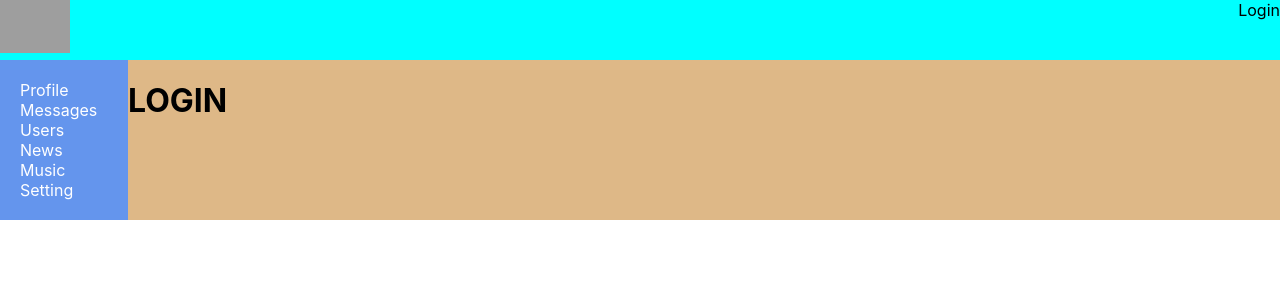
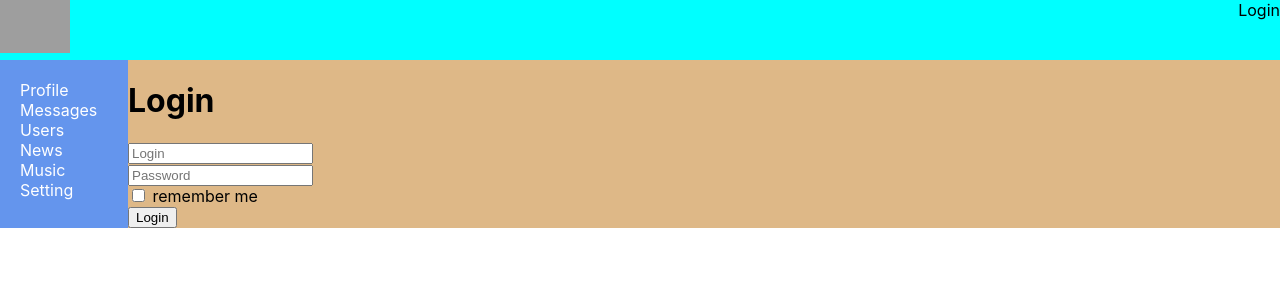
Before and after one commit to Gammani/socnet-JS, a React (Create React App) app: page /login in a window 1280 px wide. Shown: the top 300 px of the page. Built offline with nearby package versions, Linux system fonts and the light colour scheme; no server answers; grey boxes are pictures that could not be loaded.

Commit message:
lesson 75 redux-form введение (login)

```diff
--- a/package.json
+++ b/package.json
@@ -13,6 +13,7 @@
     "react-router-dom": "^5.2.0",
     "react-scripts": "3.4.3",
     "redux": "^4.0.5",
+    "redux-form": "^8.3.7",
     "redux-thunk": "^2.3.0",
     "thunk": "^0.0.1"
   },
--- a/src/components/Dialogs/DialogsContainer.jsx
+++ b/src/components/Dialogs/DialogsContainer.jsx
@@ -1,4 +1,3 @@
-import React from 'react';
 import {sendMessage, updateNewMessageBody} from "../../redux/dialogs-reducer";
 import Dialogs from "./Dialogs";
 import {connect} from "react-redux";
--- a/src/components/Login/Login.jsx
+++ b/src/components/Login/Login.jsx
@@ -1,7 +1,38 @@
 import React from "react";
+import {reduxForm, Field} from 'redux-form'
 
-const Login = (props) => {
-    return <h1>LOGIN</h1>
+
+const Login = () => {
+
+    const onSubmit = (formData) => {
+        console.log(formData)
+    }
+
+    return <div>
+        <h1>Login</h1>
+        <LoginReduxForm onSubmit= {onSubmit}/>
+    </div>
 }
 
+const LoginForm = (props) => {
+    return (
+        <form  onSubmit={props.handleSubmit}>
+            <div>
+                <Field placeholder={"Login"} name={"login"} component={"input"}/>
+            </div>
+            <div>
+                <Field placeholder={"Password"} name={"password"} component={"input"}/>
+            </div>
+            <div>
+                <Field type={"checkbox"} name={"rememberMe"} component={"input"}/> remember me
+            </div>
+            <div>
+                <button>Login</button>
+            </div>
+        </form>
+    )
+}
+
+const LoginReduxForm = reduxForm({form: 'login'})(LoginForm);
+
 export default Login;
--- a/src/components/Profile/MyPosts/MyPostsContainer.jsx
+++ b/src/components/Profile/MyPosts/MyPostsContainer.jsx
@@ -1,4 +1,3 @@
-import React from 'react';
 import {addPost, updateNewPostText} from "../../../redux/profile-reducer";
 import MyPosts from "./MyPosts";
 import {connect} from "react-redux";
--- a/src/components/Profile/MyPosts/Post/Post.jsx
+++ b/src/components/Profile/MyPosts/Post/Post.jsx
@@ -7,10 +7,10 @@ const Post = (props) => {
             <div>
                 <div className={s.ava}>
                     <img
-                        src='https://s3.amazonaws.com/liberty-uploads/wp-content/uploads/sites/1218/2015/09/avatarsucks.jpg'/>
+                        src='https://s3.amazonaws.com/liberty-uploads/wp-content/uploads/sites/1218/2015/09/avatarsucks.jpg' alt={"avatar"}/>
                     {props.message}
                     <div className={s.like}>
-                        <img src='https://banner2.cleanpng.com/20181001/rhs/kisspng-like-button-social-media-image-facebook-messenger-health-insurance-life-insurance-and-medicare-plan-5bb209e2eacd98.4287911215383945949618.jpg' /> {props.likesCount}
+                        <img src='https://banner2.cleanpng.com/20181001/rhs/kisspng-like-button-social-media-image-facebook-messenger-health-insurance-life-insurance-and-medicare-plan-5bb209e2eacd98.4287911215383945949618.jpg' alt={"avatar"}/> {props.likesCount}
                     </div>
                 </div>
             </div>
--- a/src/redux/redux-store.js
+++ b/src/redux/redux-store.js
@@ -5,6 +5,7 @@ import sidebarReducer from "./sidebar-reducer";
 import usersReducer from "./users-reducer";
 import authReducer from "./auth-reducer";
 import thunkMiddleware  from "redux-thunk";
+import { reducer as formReducer } from "redux-form";
 
 
 
@@ -13,7 +14,8 @@ let reducers = combineReducers({
     dialogsPage: dialogsReducer,
     sidebar: sidebarReducer,
     usersPage: usersReducer,
-    auth: authReducer
+    auth: authReducer,
+    form: formReducer
 });
 
 let store = createStore(reducers, applyMiddleware(thunkMiddleware));
```
Also changed, not shown: 1 other file (tests, documents, lock files or other folders).
